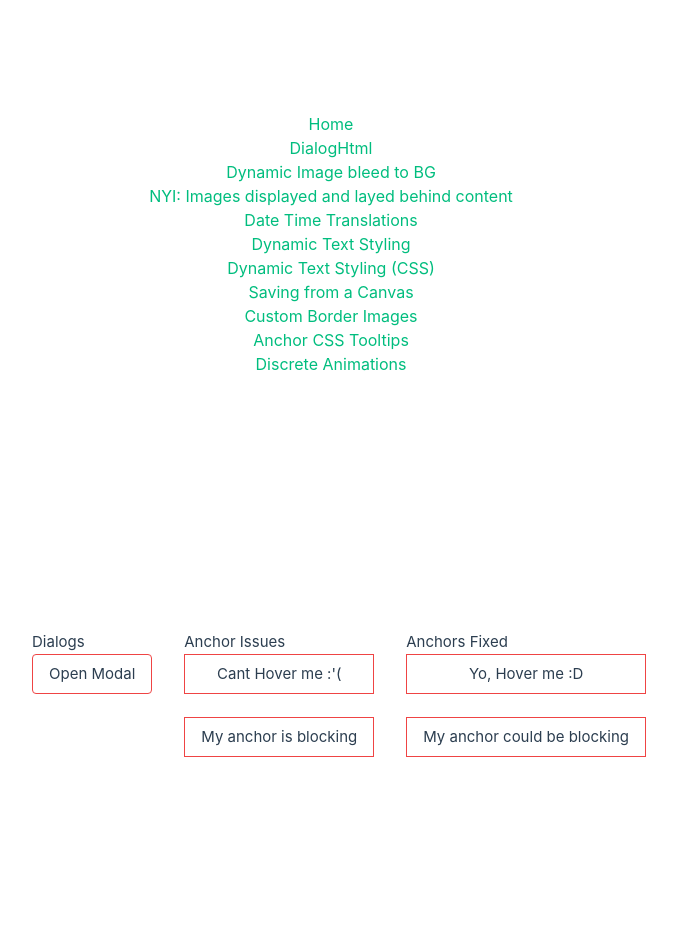
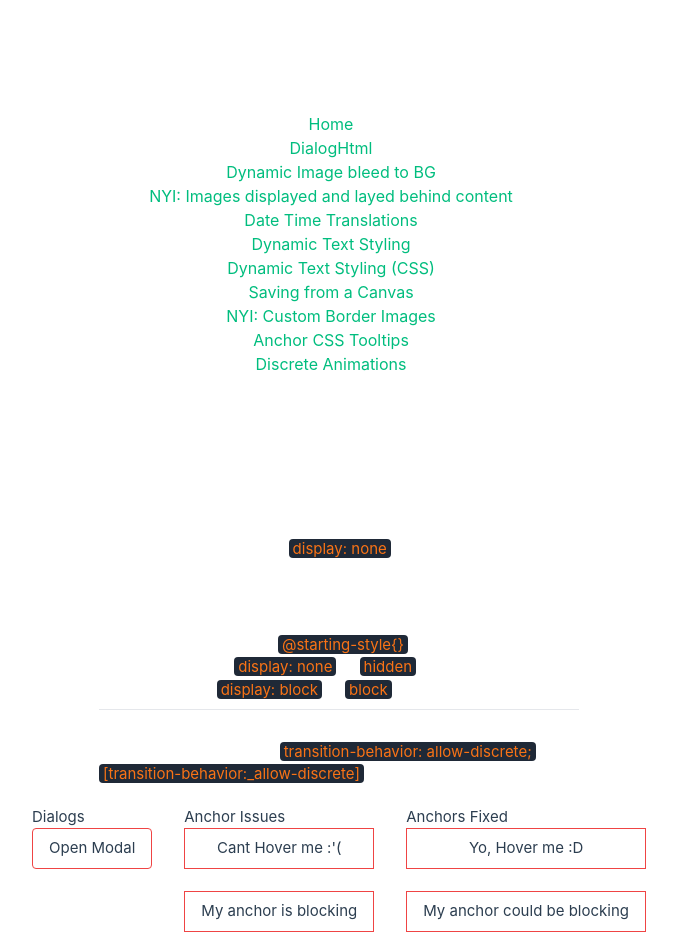
Before and after one commit to AndrewDavidsonDigital/considerations, a Vue app: page /discrete-animations in a window 1280 px wide. Shown: the whole page, without its empty margins (301-978 px from the left). Before the commit the page ends 800 px from the top, so only its background shows below. Built offline with nearby package versions, Linux system fonts and the light colour scheme.

Commit message:
QOL:  - Added support for a Highlight component for ease of wrinting logic DiscreteAnimations:  - Detailed out the logic flow

```diff
--- /dev/null
+++ b/src/components/Highlight.vue
@@ -0,0 +1,10 @@
+<script setup>
+  defineProps({
+    content: String,
+  })
+
+</script>
+
+<template>
+  <span class="rounded bg-gray-800 px-1 italics text-orange-500">{{ content }}</span>
+</template>
--- a/src/components/Navigation.js
+++ b/src/components/Navigation.js
@@ -33,7 +33,7 @@ export const navRoutes = [
   },
   {
     path: "/border-images",
-    title: "Custom Border Images",
+    title: "NYI: Custom Border Images",
   },
   {
     path: "/tooltips",
--- a/src/views/CSSAnchorTooltips.vue
+++ b/src/views/CSSAnchorTooltips.vue
@@ -1,5 +1,6 @@
 <script setup>
 import { ref } from 'vue'
+import Highlight from '../components/Highlight.vue';
 
 // reactive state
 let toggler = ref(false)
@@ -28,7 +29,7 @@ function toggleHelper(){
     <h2 class="text-xl">Details: </h2>
     <p class="indent-5">How can we use the new css Anchor properties to configure different types of tooltips</p>
     <h2 class="text-xl">Logic: </h2>
-    <p class="indent-5">CSS anchors / anchoring is composed of two segments, the anchor object it self and the element(s) that is paired to it. Anchors and their content can be declared in Tailwind arbitrarily `[anchor-name:_--ANCHOR-NAME]`, and can be triggered programatically via dynamic CSS application `:class` or via confitional css of other elements `peer-hover:opcaity-100`</p>
+    <p class="indent-5">CSS anchors / anchoring is composed of two segments, the anchor object it self and the element(s) that is paired to it. Anchors and their content can be declared in Tailwind arbitrarily <Highlight content="[anchor-name:_--ANCHOR-NAME]"/>, and can be triggered programatically via dynamic CSS application <Highlight content=":class"/> or via confitional css of other elements <Highlight content="peer-hover:opcaity-100"/></p>
     <p class="indent-5">Given that the anchored element is always in the dom we will need remove these as they tooltip, even at opaicty-0, will sit above other elements in the base css stack, this can be cleanly solved with <RouterLink to="/discrete-animations">discrete animations</RouterLink></p>
   </section>
   <section class="flex gap-x-4">
--- a/src/views/DialogHtml.vue
+++ b/src/views/DialogHtml.vue
@@ -33,7 +33,7 @@ onUnmounted(() => {
   </section>
   <section class="flex flex-col gap-y-2 text-white pb-5">
     <button @click="toggleDialog">Open Modal</button>
-    <button @click="toggleFlyoutFromRight">Open Flyout from Right</button>
+    <!-- <button @click="toggleFlyoutFromRight">Open Flyout from Right</button> -->
   </section>
   <dialog
     ref="modalRef"
@@ -41,6 +41,7 @@ onUnmounted(() => {
       m-auto
       backdrop:bg-red-500/30
       transition-all duration-1000
+      h-60 aspect-square
     ">
     <div class="flex items-center justify-center">
       <button @click="toggleDialog(false)">Close</button>
--- a/src/views/DiscreteAnimations.vue
+++ b/src/views/DiscreteAnimations.vue
@@ -1,5 +1,6 @@
 <script setup>
-import { ref } from 'vue'
+import { ref } from 'vue';
+import Highlight from '../components/Highlight.vue';
 
 // reactive state
 let modalRef = ref(null)
@@ -19,9 +20,17 @@ const toggleDialog = (toOpen = false) => {
     <h2 class="text-xl">Issue: </h2>
     <p class="indent-5">How can we transition an element to removal (like a modal or tool-tip) from dom without shrinking nor off-screening nor negative z-indexing (lowering z-index bellow that of the body / main)</p>
     <h2 class="text-xl">Details: </h2>
-    <p class="indent-5">Should be able to achieve this with new discrete transitions allowing us to transition to `display: none`</p>
+    <p class="indent-5">Should be able to achieve this with new discrete transitions allowing us to transition to <Highlight content="display: none"/></p>
     <h2 class="text-xl">Logic: </h2>
-    <p class="indent-5">TBD</p>
+    <p class="indent-5">Discrete animations need to define 3-points for a 2-phase transition.
+      <ul>
+        <ol class="list-disc list-inside list-item">Init Clearly defined <Highlight content="@starting-style{}"/></ol>
+        <ol class="list-disc list-inside list-item">Default state <Highlight content="display: none"/> or  <Highlight content="hidden"/> </ol>
+        <ol class="list-disc list-inside list-item">Final state <Highlight content="display: block"/> or  <Highlight content="block"/> </ol>
+      </ul>
+      <hr class="my-2">
+      Additionaly we need to pro-activly enbale transition support for discrete animation-types <Highlight content="transition-behavior: allow-discrete;" /> or <Highlight content="[transition-behavior:_allow-discrete]" />
+    </p>
   </section>
   <section class="flex gap-x-8">
     <!-- Dialogs -->
--- a/src/views/ProgressivlyStyledTextCssOnly.vue
+++ b/src/views/ProgressivlyStyledTextCssOnly.vue
@@ -1,4 +1,5 @@
 <script setup>
+import Highlight from '../components/Highlight.vue';
 /*
  * no JS needed
  */
@@ -11,7 +12,7 @@
     <h2 class="text-xl text-orange-300">Details: </h2>
     <p class="indent-5">Need to find a way to progressivly style text based on a scroll position</p>
     <h2 class="text-xl text-orange-300">Logic: </h2>
-    <p class="indent-5">Now that we have the css for animation-timeline and animation-range we can scrap all the JS implimentations and use these for `animation-range: scroll()` and `animation-range: view()` to capture and get our progression percentages for animations frames</p>
+    <p class="indent-5">Now that we have the css for animation-timeline and animation-range we can scrap all the JS implimentations and use these for <Highlight content="animation-range: scroll()"/> and <Highlight content="animation-range: view()"/> to capture and get our progression percentages for animations frames</p>
     <h2 class="text-xl text-orange-300">Source: </h2>
     <p class="indent-5">Kevin Powell https://www.youtube.com/watch?v=d10GaL6F-lA</p>
   </section>
```
